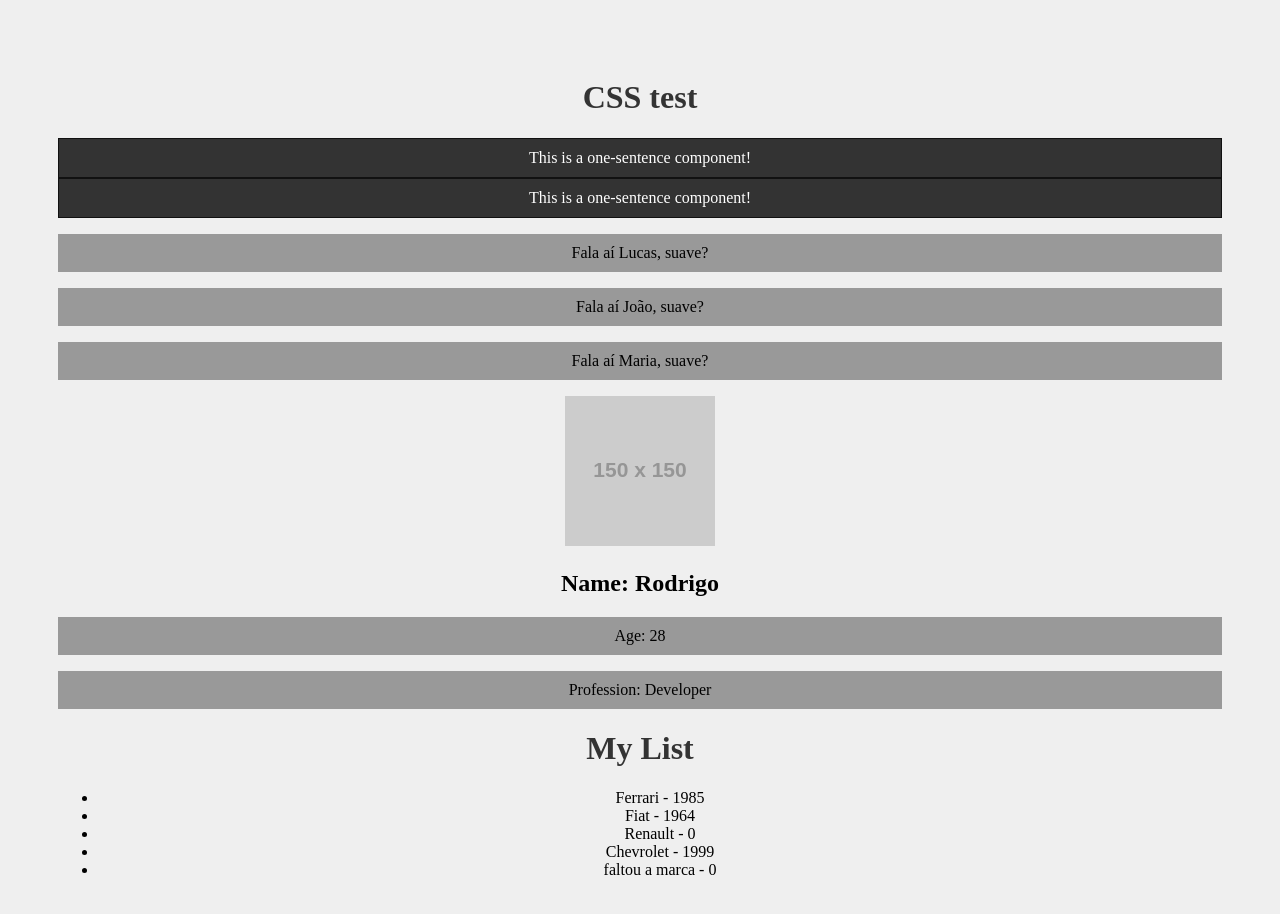
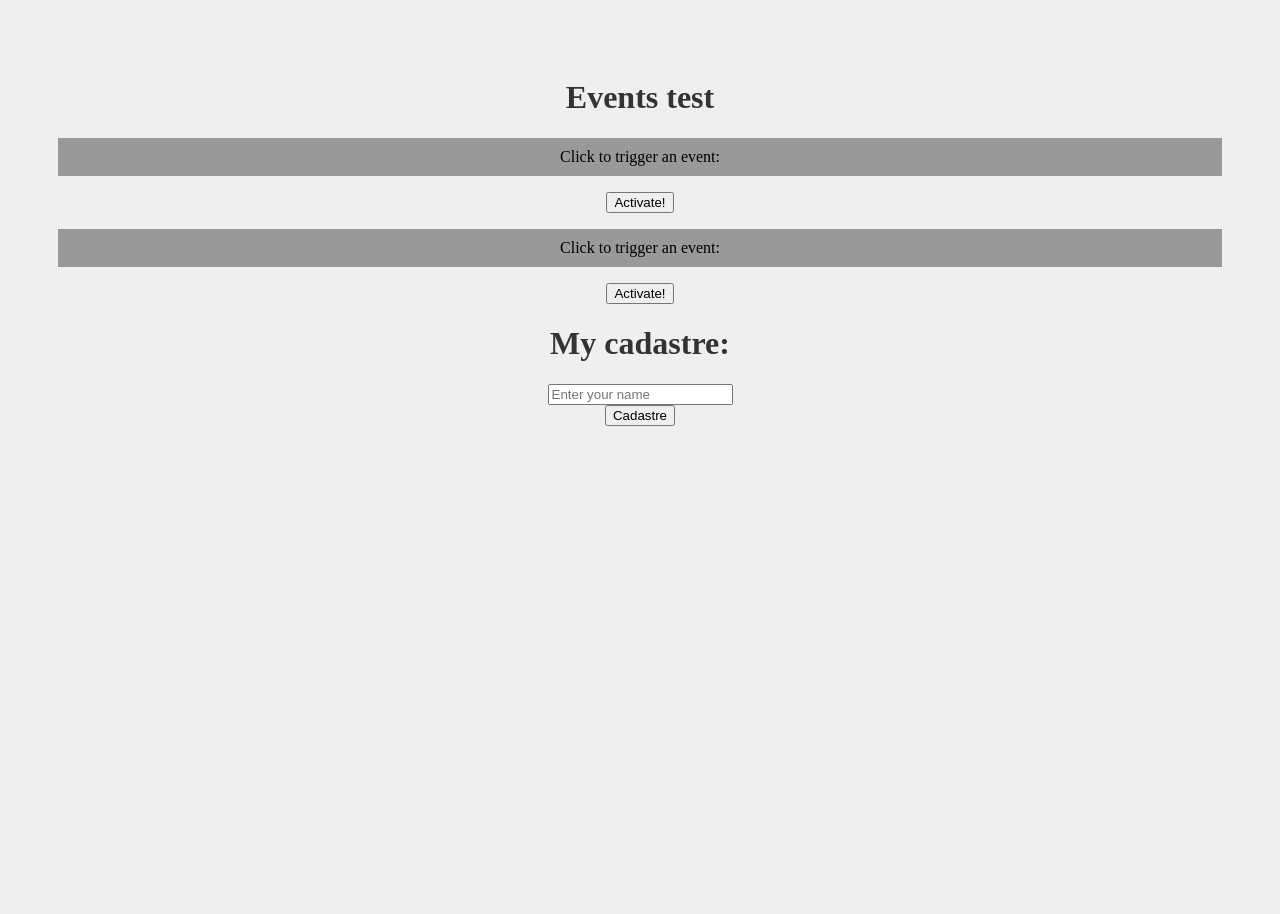
Before and after one commit to lucasalexneves/Project-React, a React (Create React App) app: page / in a window 1280 px wide. Shown: the top 914 px of the page. Built offline with nearby package versions, Linux system fonts and the light colour scheme.

Commit message:
Eventos no React (onClick, onChange e onSubmit)

```diff
--- a/src/App.js
+++ b/src/App.js
@@ -1,9 +1,7 @@
 import './App.css';
-import HelloWorld from './components/HelloWorld';
-import SayMyName from './components/SayMyName';
-import Pessoa from './components/Pessoa';
-import Frase from './components/Frase';
-import List from './components/List';
+import Evento from './components/Evento';
+import Form from './components/Form';
+
 
 function App() {
 
@@ -11,19 +9,10 @@ function App() {
 
   return (
     <div className="App">
-      <h1>CSS test</h1>
-      <Frase />
-      <Frase />
-      <SayMyName nome = "Lucas" />
-      <SayMyName nome = "João" />
-      <SayMyName nome = {nome} />
-      <Pessoa
-      nome = "Rodrigo"
-      idade = "28"
-      profissao = "Developer"
-      foto = "https://via.placeholder.com/150"
-      />
-      <List />
+      <h1>Events test</h1>
+      <Evento numero = "1" />
+      <Evento numero = "2" />
+      <Form />
     </div>
   )
 }
--- /dev/null
+++ b/src/components/Evento.js
@@ -0,0 +1,16 @@
+function Evento({ numero }) {
+
+    function meuEvento() {
+        console.log('Oops, I was activated!')
+    }
+
+    return(
+        <div>
+            <p>Click to trigger an event:</p>
+            <button onClick={meuEvento}>Activate!</button>
+        </div>
+    )
+
+}
+
+export default Evento
--- /dev/null
+++ b/src/components/Form.js
@@ -0,0 +1,25 @@
+function Form() {
+
+    function cadastrarUsuario(e) {
+        e.preventDefault()
+        console.log("Registered the User")
+    }
+
+    return(
+        <div>
+            <h1>My cadastre:</h1>
+            <form onSubmit={cadastrarUsuario}>
+                <div>
+                    <input type="text" placeholder="Enter your name" />
+                </div>
+                <div>
+                    <input type="submit" value="Cadastre" />
+                </div>
+            </form>
+        </div>
+
+    )
+
+}
+
+export default Form
```
